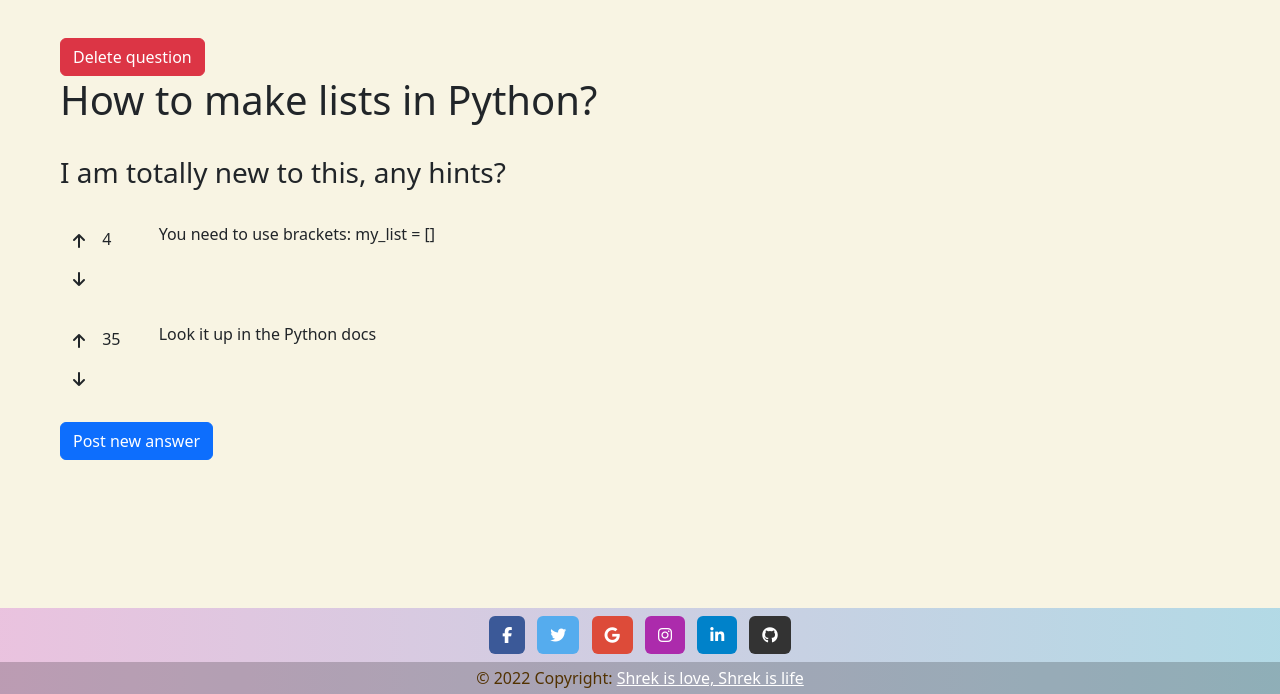
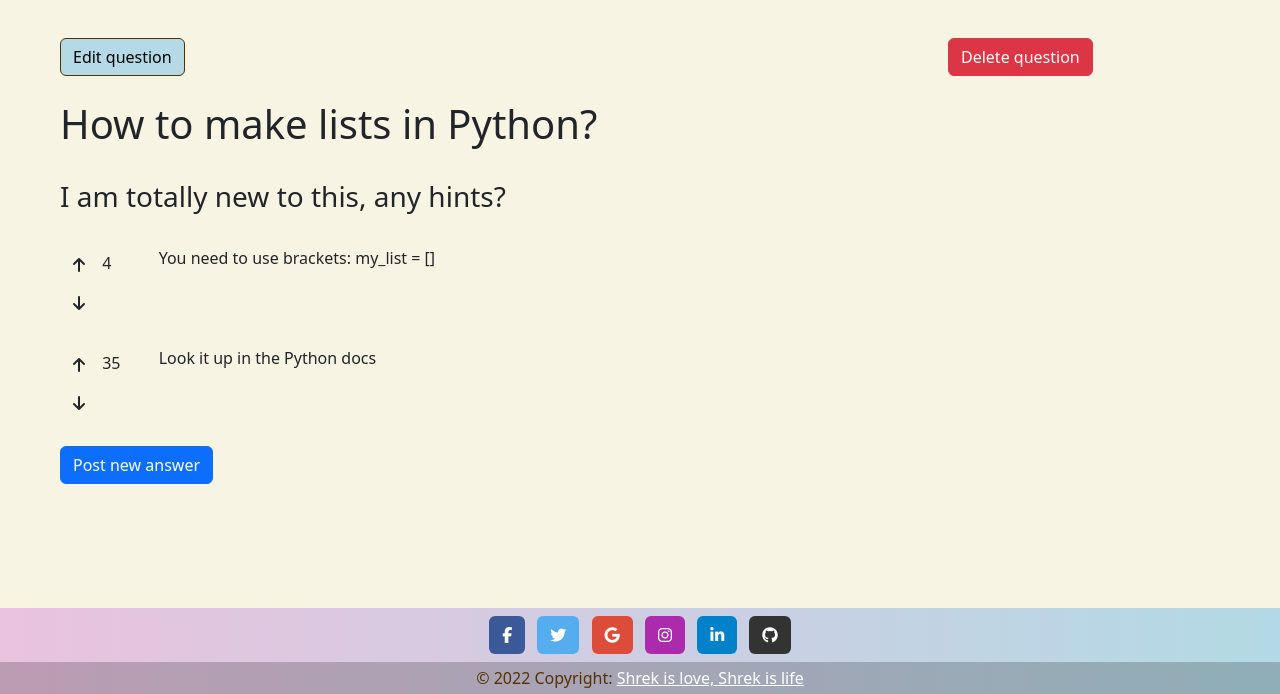
Before and after one commit to Zachiel/ask-mate-python, a Flask app: page /question/1/ in a window 1280 px wide. Shown: the part 106-800 px from the top of the page. Run offline with Flask 2, Linux system fonts and the light colour scheme; some libraries are stand-ins or nearby versions.

Commit message:
new edit route

```diff
--- a/server.py
+++ b/server.py
@@ -77,5 +77,16 @@ def new_answer(question_id):
         return redirect("/question/"+question_id)
     return render_template('new_answer.html')
 
+@app.route("/question/<question_id>/edit", methods=['POST','GET'])
+def edit(question_id):
+    # from question page
+    # POST form with at least title and message
+    # fields pre-field with exisiting question data
+    # redirects to "Display a question" page
+    if request.method == 'POST':
+        return redirect('/question/'+question_id)
+    return render_template('edit_question.html')
+
+
 if __name__ == "__main__":
     app.run(debug=True, host='0.0.0.0', port=5000)
--- a/templates/display_question.html
+++ b/templates/display_question.html
@@ -2,10 +2,18 @@
 {% block content %}
 <div class="container-fluid my-5 pt-5 w-100">
     <div class="row">
-        <form action="delete" method="POST">
-            <button type="submit" class="btn btn-danger">Delete question</button>
-        </form>
-    </div>
+        <div class="col">
+            <form action="edit" method="GET">
+                <button type="submit" class="btn btn-info">Edit question</button>
+            </form>
+        </div>
+        <div class="col-3">
+            <form action="delete" method="POST">
+                <button type="submit" class="btn btn-danger">Delete question</button>
+            </form>
+        </div>
+    </div><br>
+
     <div class="row"><h1>{{question['title']}}</h1></div><br>
     <div class="row"><h3>{{question['message']}}</h3></div><br>
     {% for answer in answers %}
```
Also changed, not shown: templates/edit_question.html (added, +14 -0 lines).
